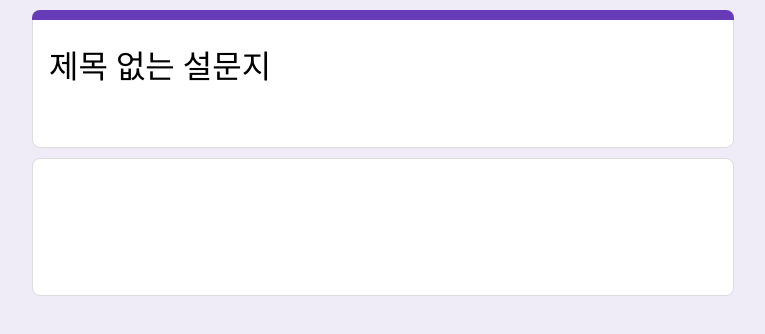
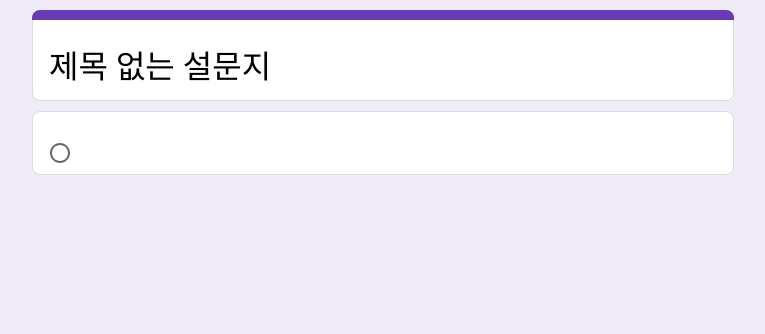
Before and after one commit to 1myeji/Google_Survey_Clone, a React (Vite) app: page /preview in a window 1280 px wide. Shown: the top 334 px of the page, without its empty margins (257-1022 px from the left). Built offline with nearby package versions, Linux system fonts and the light colour scheme.

Commit message:
Feat: 미리보기 객관식, 체크박스, 드롭다운 기능

```diff
--- a/src/components/Preview/PreviewCheckbox.tsx
+++ b/src/components/Preview/PreviewCheckbox.tsx
@@ -1,9 +1,40 @@
+import { surveyQuestionState } from '../../store/surveyQuestionSlice';
+import CheckBoxIcon from '../common/CheckBoxIcon';
+import styled from 'styled-components';
+
 interface IPreviewCheckboxProps {
-  title: string;
+  question: surveyQuestionState;
 }
 
-const PreviewCheckbox = ({ title }: IPreviewCheckboxProps) => {
-  return <div>{title}</div>;
+const PreviewCheckbox = ({ question }: IPreviewCheckboxProps) => {
+  return (
+    <>
+      <CheckboxTitle>{question.questionTitle}</CheckboxTitle>
+      {question.questionOptions.map((option, index) => (
+        <OptionWrapper>
+          <CheckBoxIcon
+            disabled={false}
+            id={question.id}
+            index={index}
+            checked={option.checked}
+            sx={{ marginLeft: '10px' }}
+          />
+          <p>{option.optionTitle}</p>
+        </OptionWrapper>
+      ))}
+    </>
+  );
 };
 
 export default PreviewCheckbox;
+
+const CheckboxTitle = styled.div`
+  margin-top: 20px;
+  margin-left: 20px;
+  margin-bottom: 10px;
+`;
+
+const OptionWrapper = styled.div`
+  display: flex;
+  align-items: center;
+`;
--- a/src/components/Preview/PreviewDropDown.tsx
+++ b/src/components/Preview/PreviewDropDown.tsx
@@ -1,9 +1,44 @@
+import { surveyQuestionState, changeOptionCheck } from '../../store/surveyQuestionSlice';
+import { useDispatch } from 'react-redux';
+import { FormControl, Select, MenuItem, SelectChangeEvent } from '@mui/material';
+import styled from 'styled-components';
+
 interface IPreviewDropDownProps {
-  title: string;
+  question: surveyQuestionState;
 }
 
-const PreviewDropDown = ({ title }: IPreviewDropDownProps) => {
-  return <div>{title}</div>;
+const PreviewDropDown = ({ question }: IPreviewDropDownProps) => {
+  const dispatch = useDispatch();
+
+  const handleChange = (event: SelectChangeEvent) => {
+    dispatch(changeOptionCheck({ id: question.id, index: event.target.value }));
+  };
+
+  return (
+    <DropDownWrapper>
+      <DropdownTitle>{question.questionTitle}</DropdownTitle>
+      <FormControl sx={{ minWidth: 190, marginLeft: 2 }}>
+        <Select
+          value={String(question.questionOptions.findIndex(option => option.checked))}
+          onChange={handleChange}
+        >
+          {question.questionOptions.map((option, index) => (
+            <MenuItem value={index} key={option.id}>
+              {option.optionTitle}
+            </MenuItem>
+          ))}
+        </Select>
+      </FormControl>
+    </DropDownWrapper>
+  );
 };
 
 export default PreviewDropDown;
+
+const DropDownWrapper = styled.div`
+  margin: 10px;
+`;
+
+const DropdownTitle = styled.div`
+  margin: 20px 0 20px 20px;
+`;
--- a/src/components/Preview/PreviewMultipleChoice.tsx
+++ b/src/components/Preview/PreviewMultipleChoice.tsx
@@ -1,9 +1,40 @@
+import { surveyQuestionState } from '../../store/surveyQuestionSlice';
+import RadioIcon from '../common/RadioIcon';
+import styled from 'styled-components';
 interface IPreviewMultipleChoiceProps {
-  title: string;
+  question: surveyQuestionState;
 }
 
-const PreviewMultipleChoice = ({ title }: IPreviewMultipleChoiceProps) => {
-  return <div>{title}</div>;
+const PreviewMultipleChoice = ({ question }: IPreviewMultipleChoiceProps) => {
+  return (
+    <>
+      <MultiChoiceTitle>{question.questionTitle}</MultiChoiceTitle>
+      {question.questionOptions.map((option, index) => (
+        <OptionWrapper>
+          <RadioIcon
+            value={String(option.id)}
+            disabled={false}
+            sx={{ marginLeft: '6px' }}
+            id={question.id}
+            index={index}
+            checked={option.checked}
+          />
+          <p>{option.optionTitle}</p>
+        </OptionWrapper>
+      ))}
+    </>
+  );
 };
 
 export default PreviewMultipleChoice;
+
+const MultiChoiceTitle = styled.div`
+  margin-top: 20px;
+  margin-left: 20px;
+  margin-bottom: 10px;
+`;
+
+const OptionWrapper = styled.div`
+  display: flex;
+  align-items: center;
+`;
--- a/src/components/common/CheckBoxIcon.tsx
+++ b/src/components/common/CheckBoxIcon.tsx
@@ -1,15 +1,34 @@
 import Checkbox from '@mui/material/Checkbox';
+import { useDispatch } from 'react-redux';
+import { changeCheckBox } from '../../store/surveyQuestionSlice';
 
 const label = { inputProps: { 'aria-label': 'Checkbox demo' } };
 
 interface ICheckBoxIconProps {
   disabled: boolean;
+  id?: number;
+  index?: number;
+  checked?: boolean;
+  sx?: any;
 }
 
-const CheckBoxIcon = ({ disabled }: ICheckBoxIconProps) => {
+const CheckBoxIcon = ({ disabled, id, index, checked, sx }: ICheckBoxIconProps) => {
+  const dispatch = useDispatch();
+
+  const handleCheckedChange = () => {
+    dispatch(changeCheckBox({ id, index }));
+  };
+
   return (
     <div>
-      <Checkbox {...label} color="secondary" disabled={disabled} />
+      <Checkbox
+        {...label}
+        color="secondary"
+        checked={checked}
+        onChange={handleCheckedChange}
+        disabled={disabled}
+        sx={sx}
+      />
     </div>
   );
 };
--- a/src/components/common/RadioIcon.tsx
+++ b/src/components/common/RadioIcon.tsx
@@ -1,31 +1,33 @@
-import { useState } from 'react';
 import Radio from '@mui/material/Radio';
+import { useDispatch } from 'react-redux';
+import { changeOptionCheck } from '../../store/surveyQuestionSlice';
 
 interface IRadioIconProps {
   value?: string;
   disabled: boolean;
+  sx?: any;
+  id?: number;
+  index?: number;
+  checked?: boolean;
 }
 
-const RadioIcon = ({ value, disabled }: IRadioIconProps) => {
-  const [selectedValue, setSelectedValue] = useState('');
+const RadioIcon = ({ value, disabled, sx, id, index, checked }: IRadioIconProps) => {
+  const dispatch = useDispatch();
 
-  const handleChange = (event: React.ChangeEvent<HTMLInputElement>) => {
-    setSelectedValue(event.target.value);
-  };
-
-  const handleRadioBlur = () => {
-    setSelectedValue('');
+  const handleCheckedChange = () => {
+    dispatch(changeOptionCheck({ id, index }));
   };
 
   return (
     <Radio
-      checked={selectedValue === value}
-      onChange={handleChange}
+      checked={checked}
+      onChange={handleCheckedChange}
       value={value}
       name="radio-buttons"
+      color="secondary"
       inputProps={{ 'aria-label': 'A' }}
-      onBlur={handleRadioBlur}
       disabled={disabled}
+      sx={sx}
     />
   );
 };
--- a/src/components/common/SurveyInfo.tsx
+++ b/src/components/common/SurveyInfo.tsx
@@ -21,7 +21,6 @@ const SectionContainer = styled.section`
   border-radius: 8px;
   background-color: #fff;
   width: 700px;
-  height: 136px;
   margin-top: 10px;
   position: relative;
 `;
--- a/src/pages/Preview.tsx
+++ b/src/pages/Preview.tsx
@@ -2,7 +2,7 @@ import { useSelector } from 'react-redux';
 import SurveyInfo from '../components/common/SurveyInfo';
 import { RootState } from '../store/store';
 import styled from 'styled-components';
-import PreviewQuestion from '../components/SurveyForms/PreviewQuestion';
+import PreviewQuestion from '../components/Preview/PreviewQuestion';
 
 const Preview = () => {
   const surveyInfo = useSelector((state: RootState) => state.surveyInfo);
--- a/src/store/surveyQuestionSlice.ts
+++ b/src/store/surveyQuestionSlice.ts
@@ -8,6 +8,7 @@ export interface surveyQuestionState {
   questionOptions: {
     id: number;
     optionTitle: string;
+    checked: boolean;
   }[];
   essential: boolean;
 }
@@ -18,7 +19,7 @@ const initialState: surveyQuestionState[] = [
     age: '30',
     questionTitle: '',
     questionAnswer: '',
-    questionOptions: [{ id: Date.now(), optionTitle: '' }],
+    questionOptions: [{ id: Date.now(), optionTitle: '', checked: false }],
     essential: false,
   },
 ];
@@ -33,7 +34,7 @@ const surveyQuestion = createSlice({
         age: '30',
         questionTitle: '',
         questionAnswer: '',
-        questionOptions: [{ id: Date.now(), optionTitle: '' }],
+        questionOptions: [{ id: Date.now(), optionTitle: '', checked: false }],
         essential: false,
       });
     },
@@ -67,7 +68,7 @@ const surveyQuestion = createSlice({
       const { questionId } = action.payload;
       const question = state.find(question => question.id === questionId);
       if (question) {
-        question.questionOptions.push({ id: Date.now(), optionTitle: '' });
+        question.questionOptions.push({ id: Date.now(), optionTitle: '', checked: false });
       }
     },
 
@@ -102,6 +103,25 @@ const surveyQuestion = createSlice({
         question.questionAnswer = answer;
       }
     },
+
+    changeOptionCheck: (state, action) => {
+      const { id, index } = action.payload;
+      const question = state.find(question => question.id === id);
+      if (question) {
+        question.questionOptions.forEach(option => {
+          option.checked = false;
+        });
+        question.questionOptions[index].checked = true;
+      }
+    },
+
+    changeCheckBox: (state, action) => {
+      const { id, index } = action.payload;
+      const question = state.find(question => question.id === id);
+      if (question) {
+        question.questionOptions[index].checked = !question.questionOptions[index].checked;
+      }
+    },
   },
 });
 
@@ -116,5 +136,7 @@ export const {
   changeOptionTitle,
   toggleEssential,
   changeQuestionAnswer,
+  changeOptionCheck,
+  changeCheckBox,
 } = surveyQuestion.actions;
 export default surveyQuestion;
```
Also changed, not shown: src/components/Preview/PreviewQuestion.tsx (renamed from src/components/SurveyForms/PreviewQuestion.tsx, +4 -4 lines).
